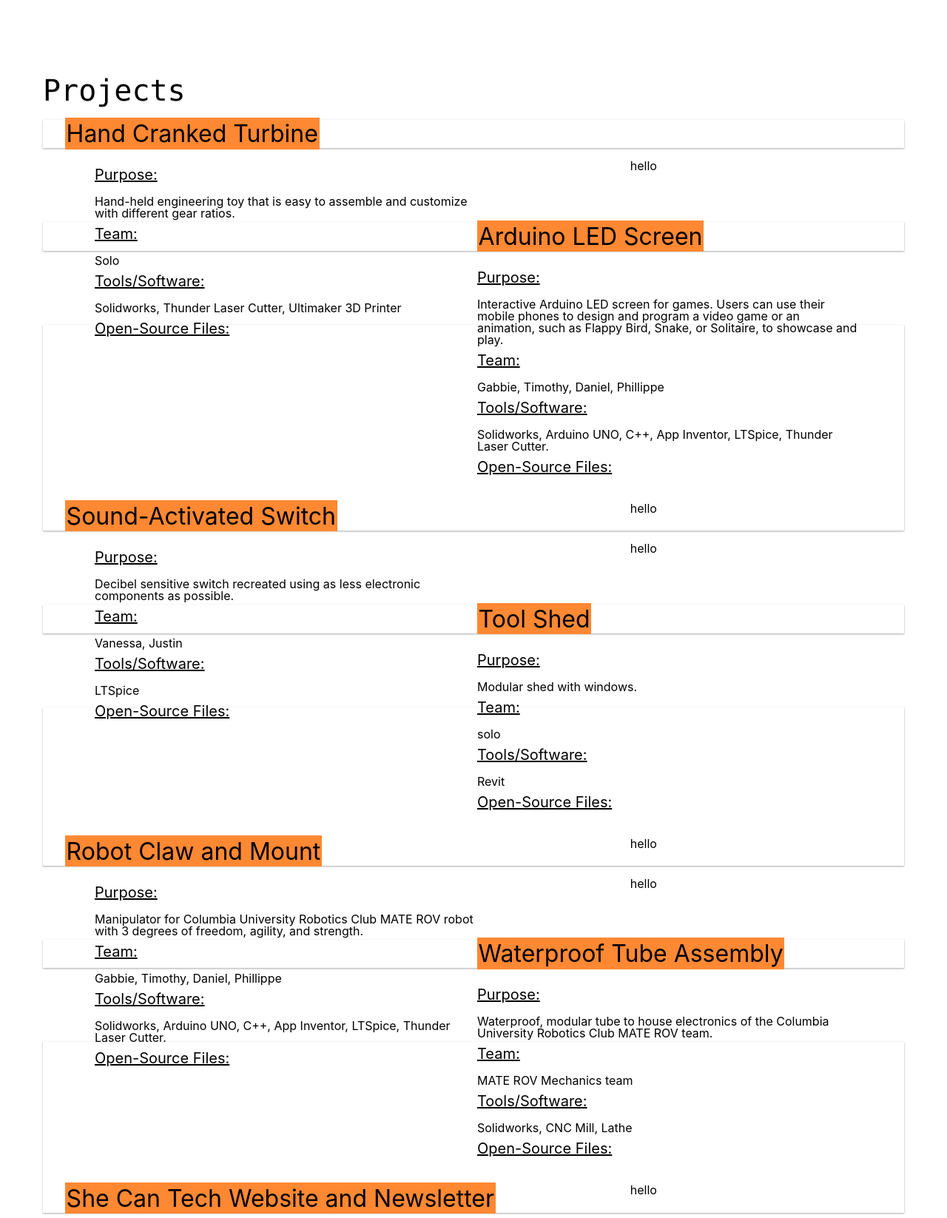
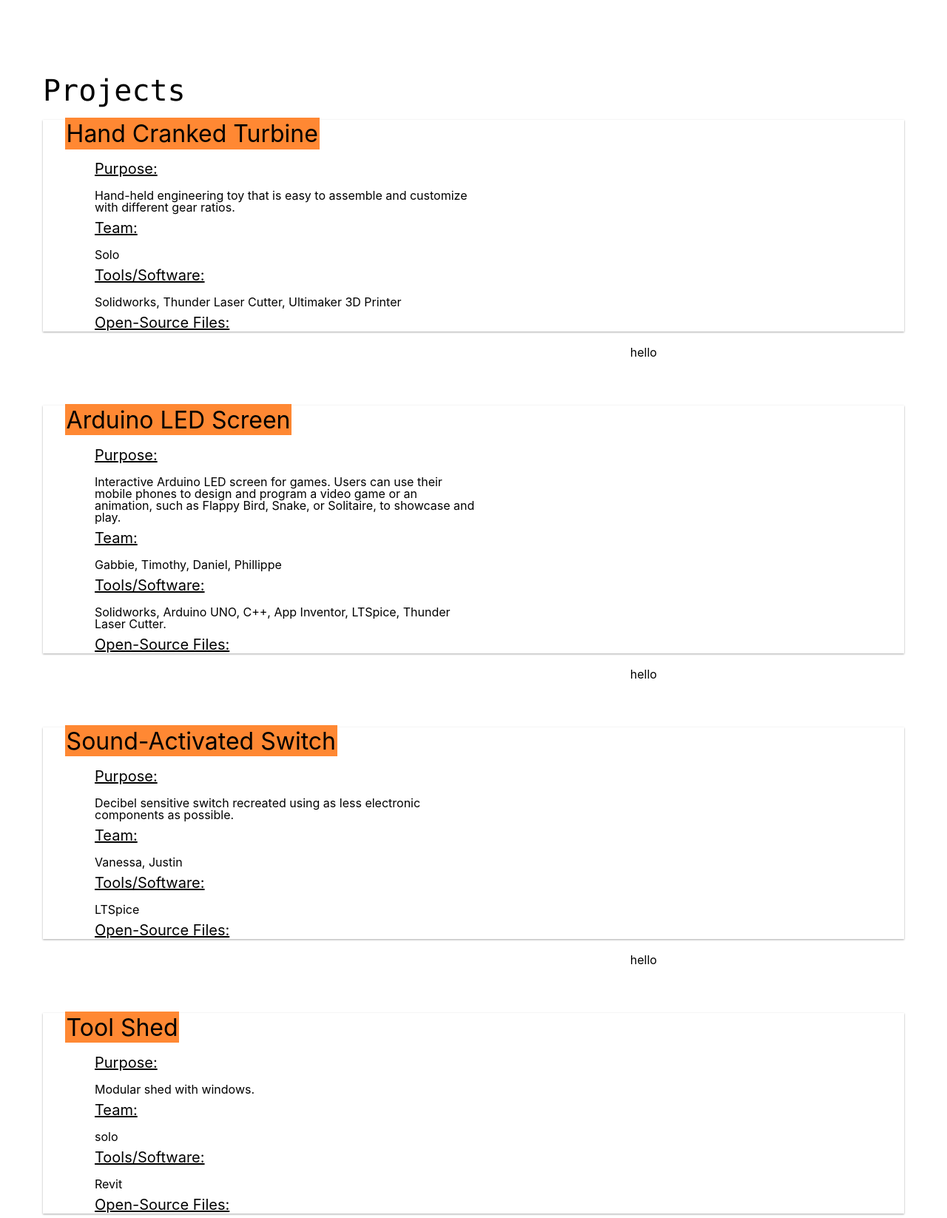
Before and after one commit to san-ja/san-ja.github.io, a PHP site: page / in a window 1280 px wide. Shown: the part 318-1964 px from the top of the page at 74% size. Run offline with PHP 8.4, Linux system fonts and the light colour scheme.

Commit message:
Update style.css

```diff
--- a/css/style.css
+++ b/css/style.css
@@ -61,7 +61,6 @@ footer {
 .card-1, .card-2, .card-3, .card-4, .card-5, .card-6, .card-7, .card-8 {
 	padding-left: 30px;
 	padding-right: 20px;
-	height:auto;
 	width: 100%;
 	margin-bottom: 100px;
 	box-shadow: 0 1px 3px rgba(0,0,0,0.12), 0 1px 2px rgba(0,0,0,0.24);
@@ -92,7 +91,6 @@ footer {
 	width:50%;
 	height: 100%;
 	margin-bottom: 20px;
-	float:left;
 }
 
 .block {
```
